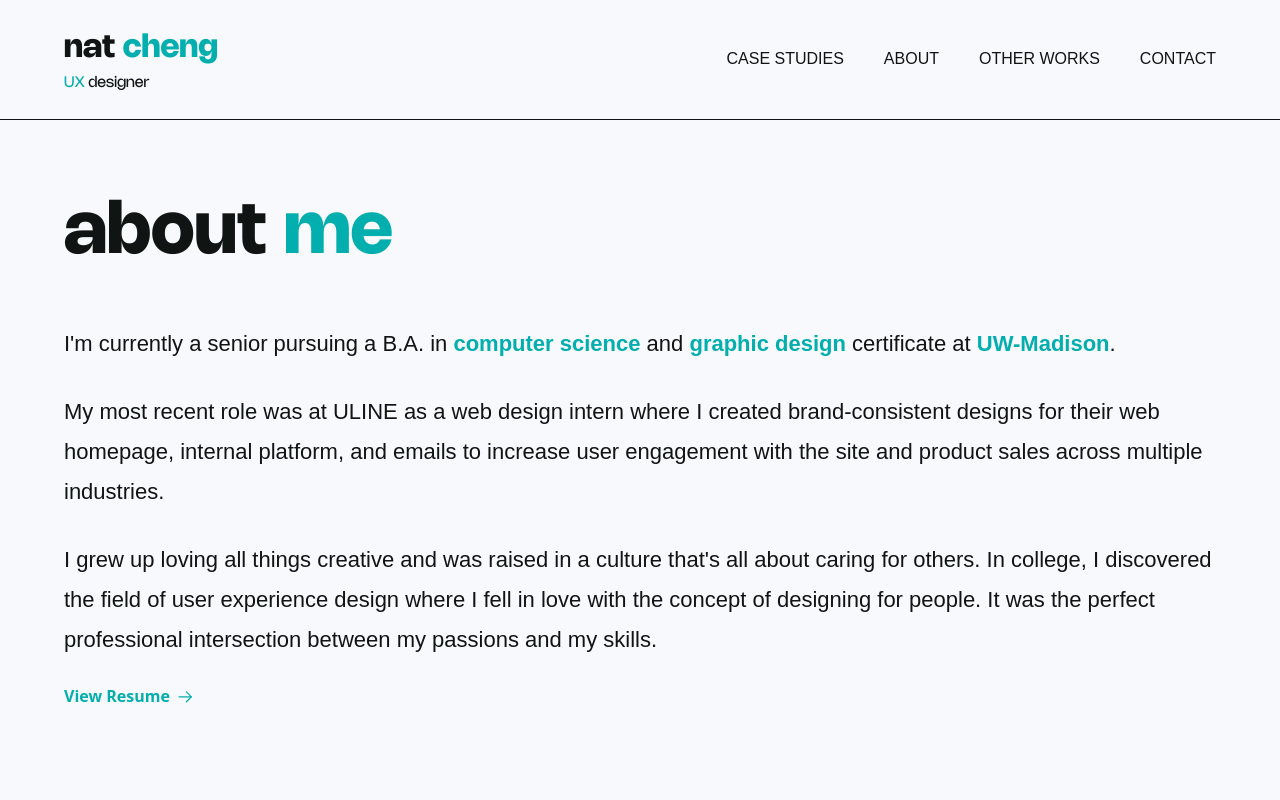
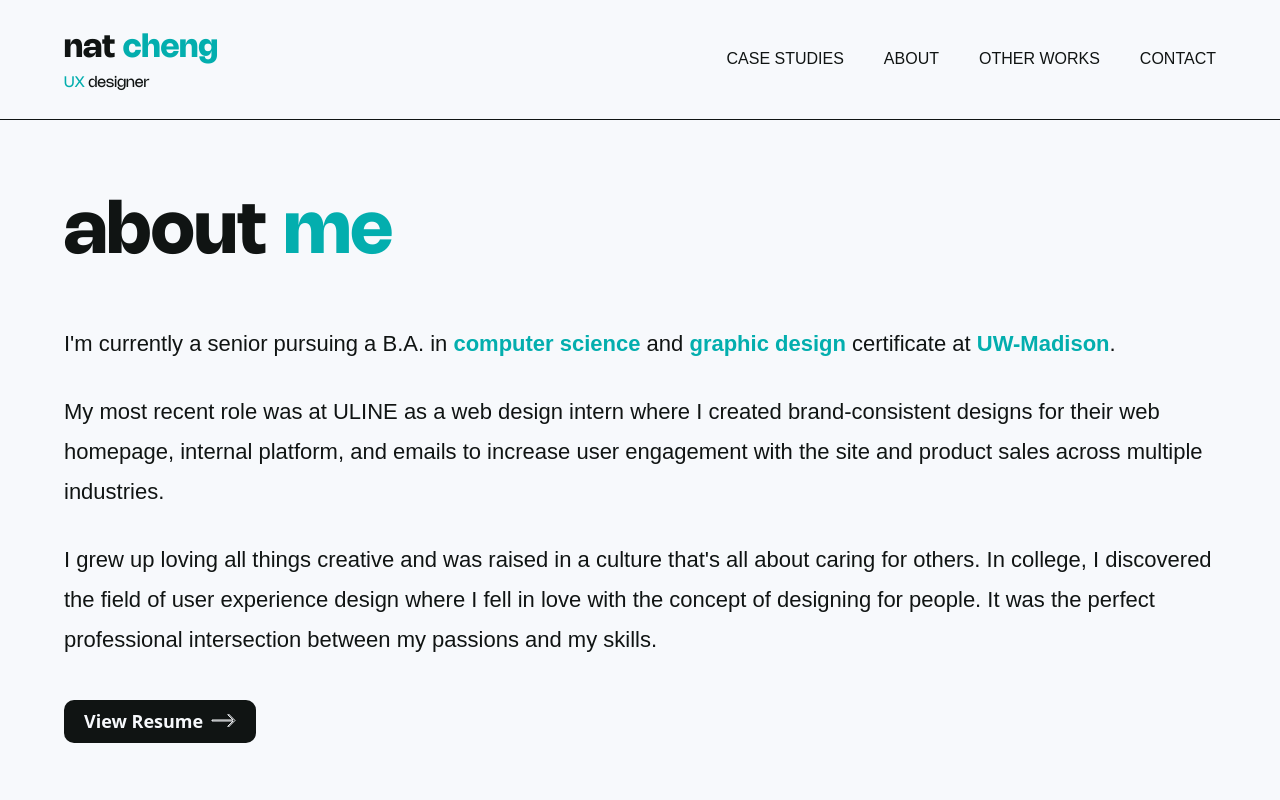
Before and after one commit to nc6041/NatChengPortfolio, a React (Vite) app: page /about in a window 1280 px wide. Shown: the top 800 px of the page. Built offline with nearby package versions, Linux system fonts and the light colour scheme.

Commit message:
Update AboutMe.jsx

```diff
--- a/src/components/AboutMe.jsx
+++ b/src/components/AboutMe.jsx
@@ -55,10 +55,17 @@ const AboutMe = () => {
           <img src={arrowUp} alt="viewstudy" className="-translate-x-5 w-[70px] h-[18px] rotate-40 mt-1" />
         </p> */}
 
-        <p onClick={() => window.open("https://drive.google.com/file/d/1OHuqarcNXapF3gIT-WfRb6nOd6vDGxBq/view?usp=sharing")} className="text-dimCyan mt-6 flex cursor-pointer font-bold">
+        {/* <p onClick={() => window.open("https://drive.google.com/file/d/1OHuqarcNXapF3gIT-WfRb6nOd6vDGxBq/view?usp=sharing")} className="text-dimCyan mt-6 flex cursor-pointer font-bold">
           View Resume
           <img src={arrowUp} alt="viewstudy" className="-translate-x-5 w-[70px] h-[18px] rotate-40 mt-1" />
-        </p>
+        </p> */}
+
+        <button onClick={() => window.open("https://drive.google.com/file/d/1OHuqarcNXapF3gIT-WfRb6nOd6vDGxBq/view?usp=sharing")} type="button" className={`mt-10 py-2 pl-5 pr-7 font-poppins cursor-pointer font-semibold text-[18px] hover:text-dimBlack text-primary rounded-[10px] hover:bg-dimHover bg-dimBlack flex`}>
+          View Resume
+          <svg className="translate-x-2 w-[25px] h-[25x]" xmlns="http://www.w3.org/2000/svg" viewBox="0 0 25 25">
+            <path className="stroke-1 stroke-current" fill="#101413" d="m17.5 5.999-.707.707 5.293 5.293H1v1h21.086l-5.294 5.295.707.707L24 12.499l-6.5-6.5z"/>
+          </svg>
+        </button>
 
       </div>
 
```
